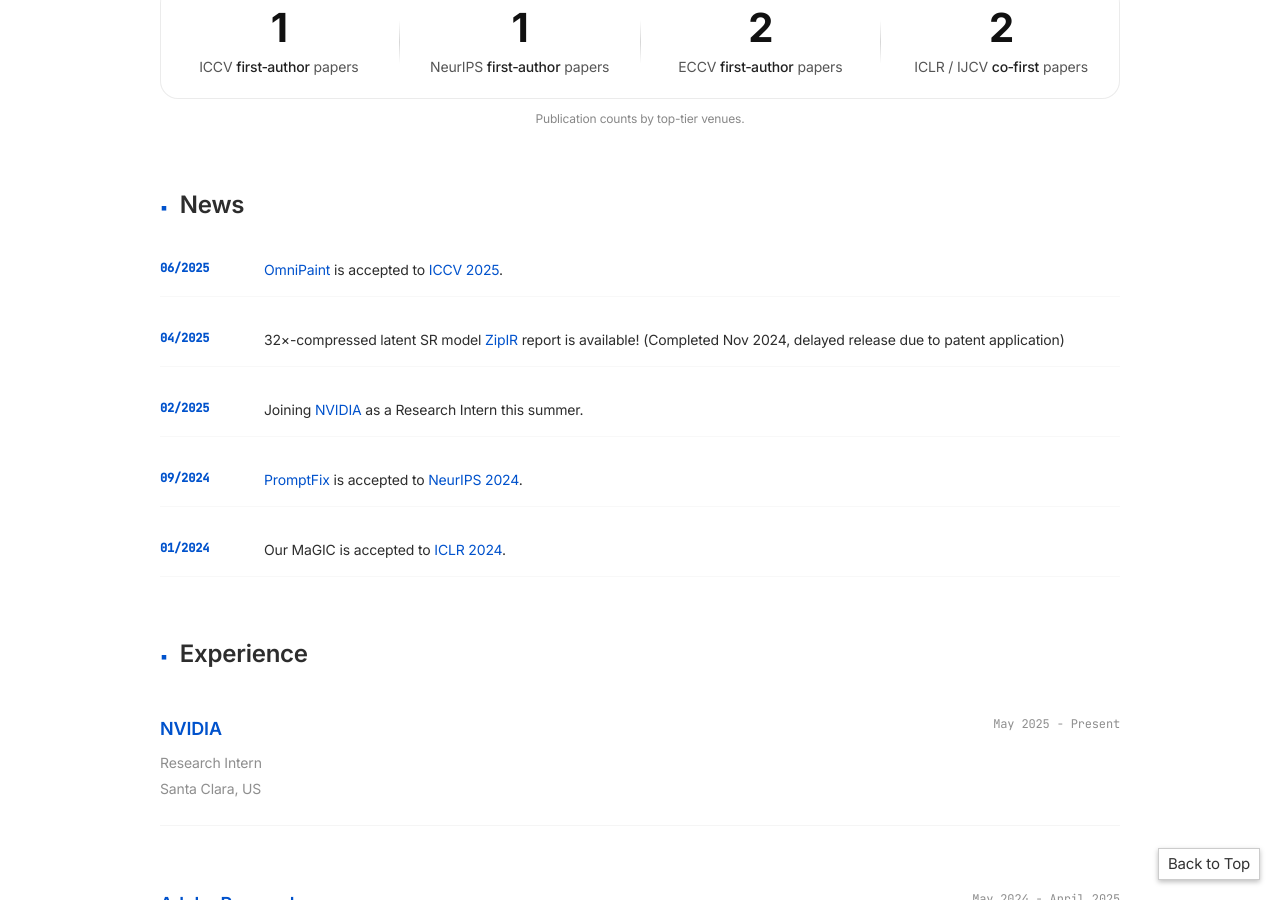
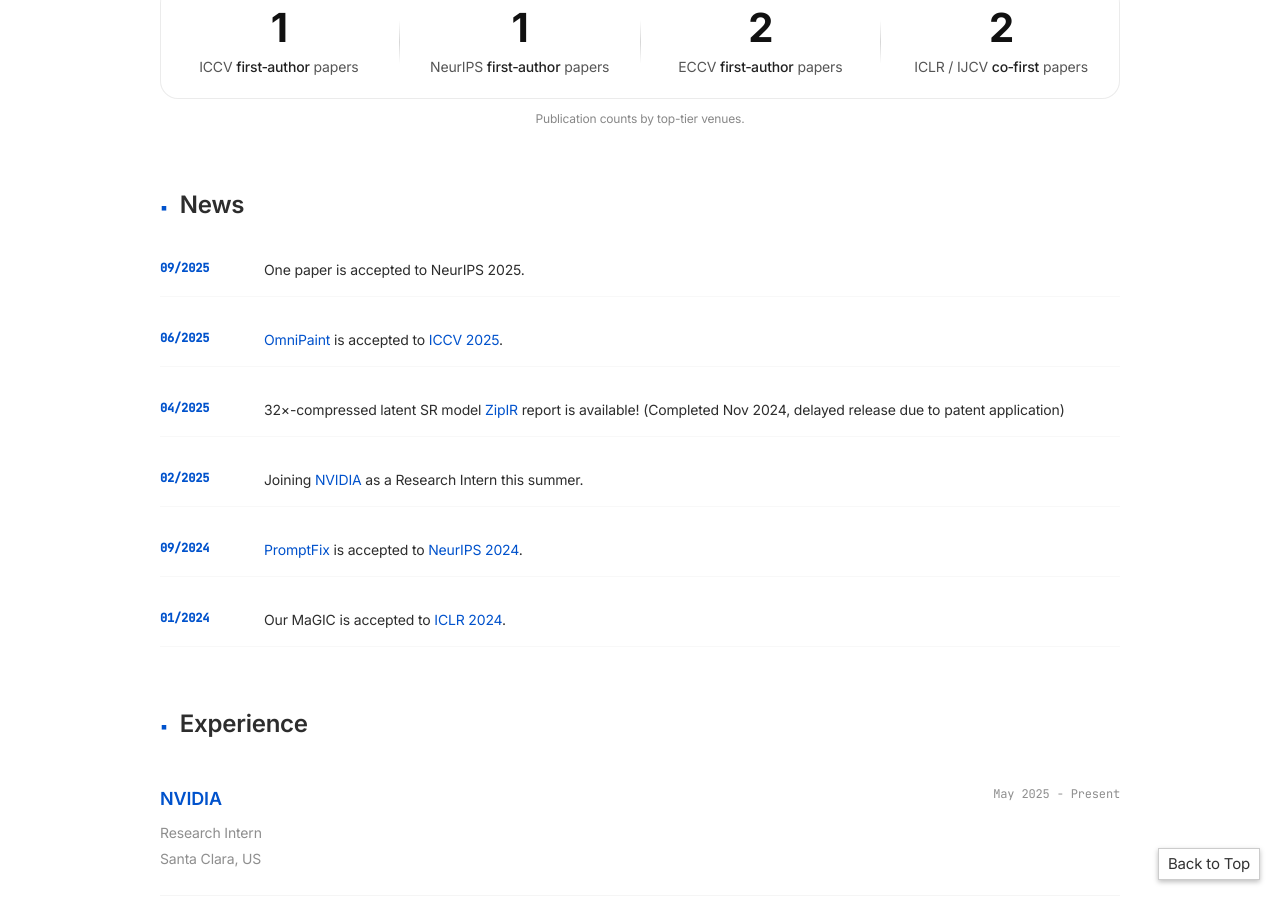
Before and after one commit to yeates/yeates.github.io, a Jekyll site: the page built from index.md, in a window 1280 px wide and 900 px high, scrolled down 754 px. Built offline with Jekyll 4.4.1, drawn with Linux system fonts in a browser that asks for light colours; nearby versions of some CDN libraries; a style sheet for code colours, icons or effects is not loaded.

Commit message:
sept update

```diff
--- a/index.md
+++ b/index.md
@@ -30,6 +30,12 @@ I am a Ph.D. Candidate at the [University of Rochester](https://www.cs.rochester
 </div>
 
 ## News
+
+<div class="news-item">
+<div class="news-date">09/2025</div>
+<div class="news-content">One paper is accepted to NeurIPS 2025.</div>
+</div>
+
 
 <div class="news-item">
 <div class="news-date">06/2025</div>
```
